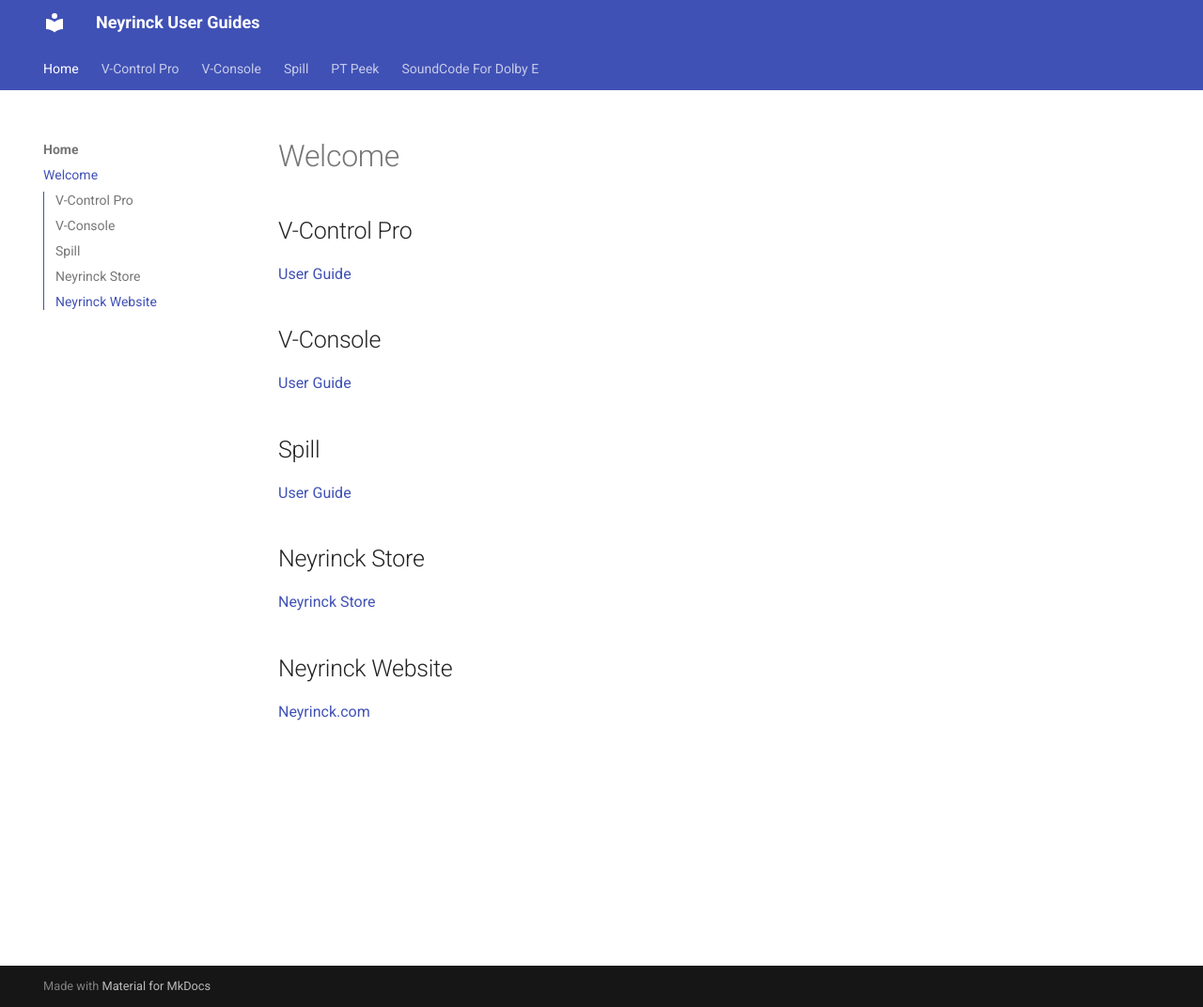
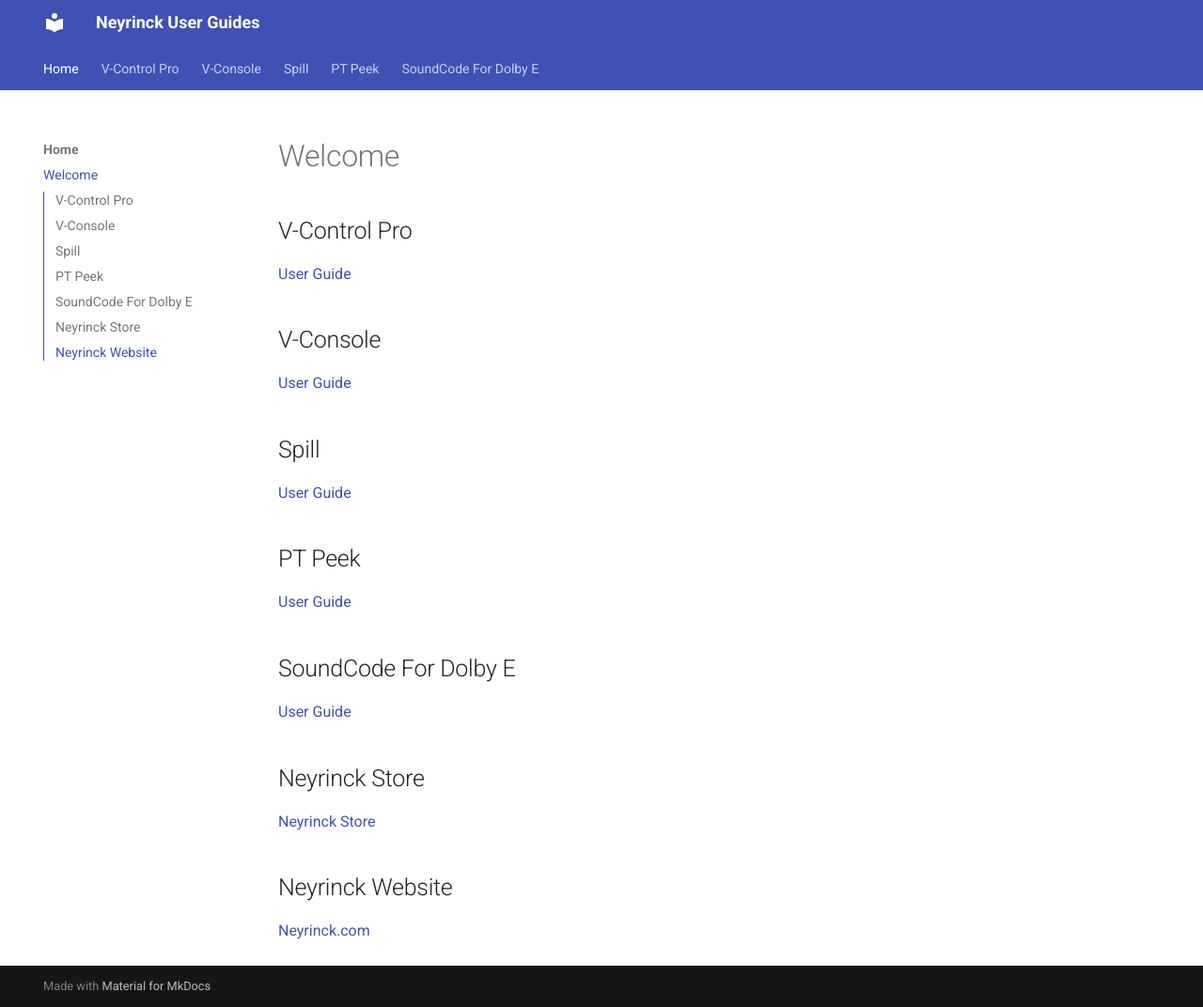
Before and after one commit to neyrinckaudio/docs-neyrinck, an MkDocs documentation site: the page built from docs/index.md, in a window 1280 px wide and 1072 px high. Shown: the whole window at 94% size. Built offline with MkDocs 1.6.1 and Material for MkDocs 9.7.7, drawn with Linux system fonts in a browser that asks for light colours.

Commit message:
Add PT Peek and SoundCode For Dolby E to Welcome page
Co-Authored-By: Claude Opus 4.8 (1M context) <noreply@anthropic.com>

```diff
--- a/docs/index.md
+++ b/docs/index.md
@@ -8,6 +8,12 @@
 ## Spill
 [User Guide](https://docs.neyrinck.com/spill/)
 
+## PT Peek
+[User Guide](https://docs.neyrinck.com/pt-peek/)
+
+## SoundCode For Dolby E
+[User Guide](https://docs.neyrinck.com/soundcode-dolby-e/)
+
 ## Neyrinck Store
 [Neyrinck Store](https://neyrinck.com/store/)
 
```
